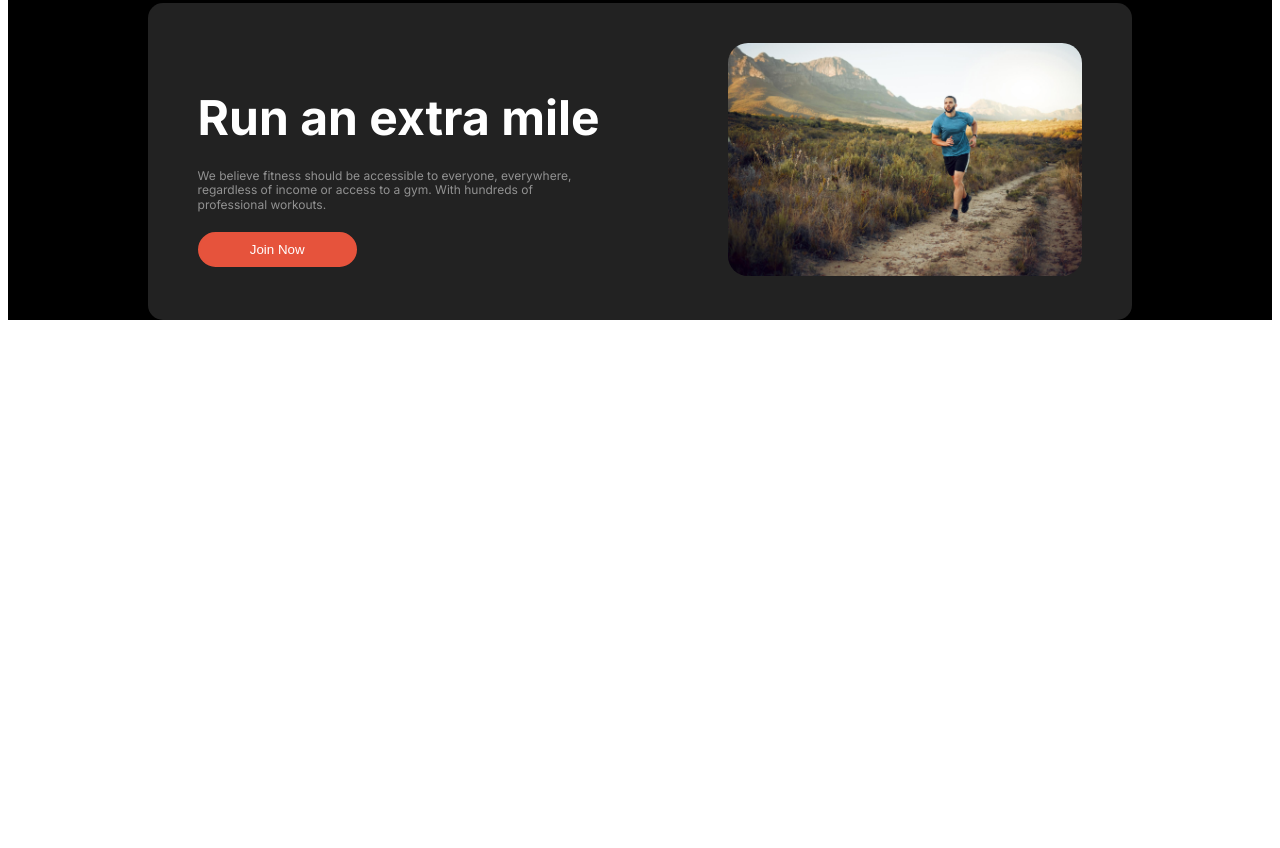
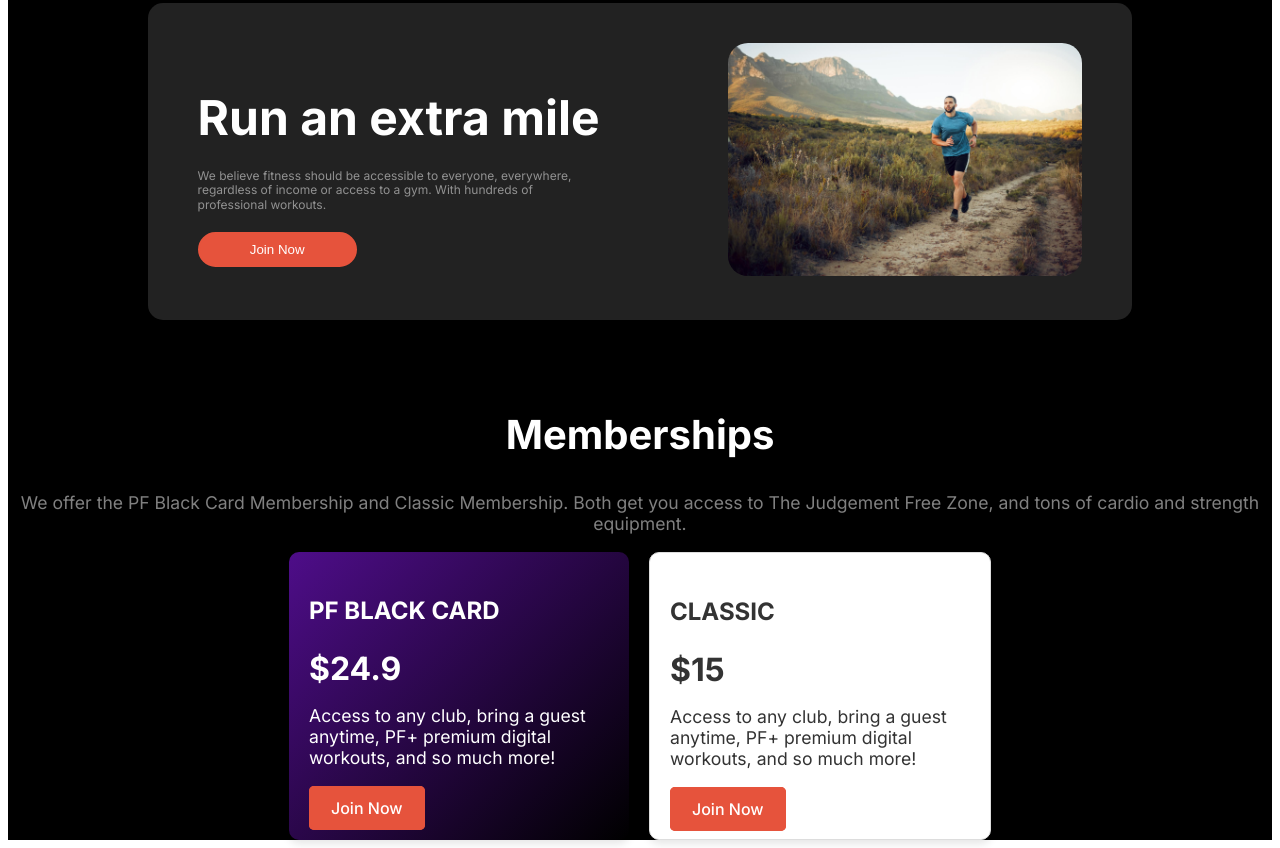
Before and after one commit to Afia-Sultana-Promi/Assignment-2, a plain HTML site: page index.html in a window 1280 px wide. Shown: the part 1166-2014 px from the top of the page. Before the commit the page ends 1506 px from the top, so only its background shows below. Drawn offline with Linux system fonts and the light colour scheme.

Commit message:
Special membership section added

```diff
--- a/index.html
+++ b/index.html
@@ -88,6 +88,27 @@
                     <img class="img" src="images/run.jpg" alt="">
                 </div>
             </div>
+
+            <section class="Membership">
+                <div class="membership-section">
+                <h2 class="member-title">Memberships</h2>
+                <p class="member-pr">We offer the PF Black Card Membership and Classic Membership. Both get you access to The Judgement Free Zone, and tons of cardio and strength equipment.</p>
+                </div>
+            <div class="Membership-container">
+                <div class="membership-option pf-black-card">
+                    <h3 class="card-name">PF BLACK CARD</h3>
+                    <p class="price">$24.9</p>
+                    <p class="description">Access to any club, bring a guest anytime, PF+ premium digital workouts, and so much more!</p>
+                    <a href="#" class="btn-primary bathon">Join Now</a>
+                </div>
+                <div class="membership-option classic">
+                    <h3 class="card-name">CLASSIC</h3>
+                    <p class="price">$15</p>
+                    <p class="description">Access to any club, bring a guest anytime, PF+ premium digital workouts, and so much more!</p>
+                    <a href="#" class="btn-primary bathon">Join Now</a>
+                </div>
+            </div>
+            </section>
         </main>
 </body>
 </html>
--- a/style/design.css
+++ b/style/design.css
@@ -245,6 +245,62 @@
     width: 100%;
 }
 
+/* membership */
+.membership-section{
+    color:rgb(255, 255, 255);
+    text-align: center;
+    margin-top: 90px;
+}
+.member-title{
+    font-size: 2.5rem;
+    font-weight: bolder;
+}
+.member-pr{
+    font-size: 1.1rem;
+    font-weight: 400;
+    color: rgba(255, 255, 255, 0.5);
+}
+.Membership-container{
+    display: flex;
+    gap: 20px;
+    justify-content: center;
+}
+.membership-option{
+    width: 300px;
+    padding: 20px;
+    border-radius: 10px;
+    box-shadow: 0 4px 8px rgba(0, 0, 0, 0.1);
+}
+.pf-black-card {
+    background: linear-gradient(135deg, #4e0d89, #000);
+    color: #fff;
+}
+.classic {
+    background-color: #fff;
+    color: #333;
+    border: 1px solid #ddd;
+}
+.price{
+    font-size: 2rem;
+    font-weight: bold;
+    margin: 10px 0;
+}
+.card-name{
+    font-size: 1.5rem;
+    font-weight: 700;
+}
+.description{
+    font-size: 1.1rem;
+    font-weight: 400;
+    /* margin: 15px 0; */
+    margin-bottom: 30px;
+}
+.bathon{
+    padding: 10px 20px;
+    font-size: 1em;
+    text-decoration: none;
+    border-radius: 5px;
+}
 @media screen and (max-width:576px){
     .menu-icon {
         display: block;
@@ -285,4 +341,8 @@
         padding: 10px 15px;
         width:70%;
     }
+    .Membership-container{
+        flex-direction: column;
+        align-items: center;
+    }
 }
```
